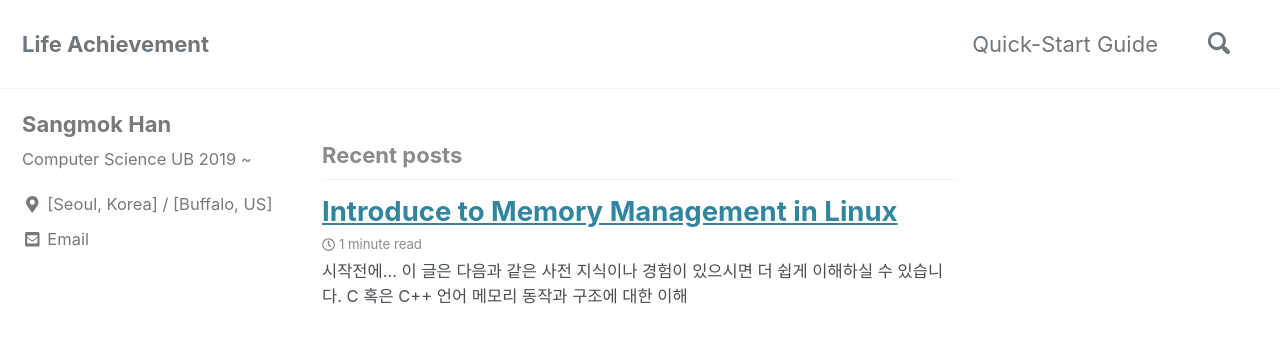
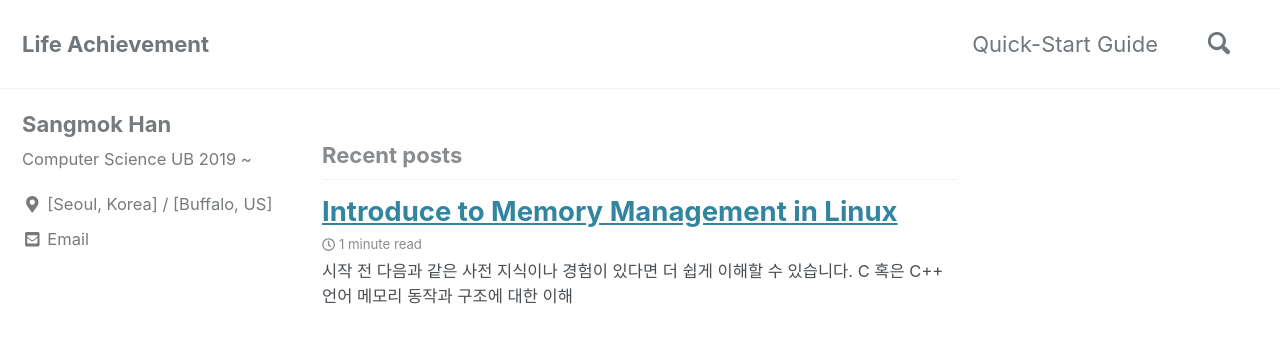
Before and after one commit to Nochiski/Nochiski.github.io, a Jekyll site: the page built from index.html, in a window 1280 px wide and 900 px high. Shown: the top 343 px of the window. Built offline with Jekyll 4.4.1, drawn with Linux system fonts in a browser that asks for light colours; cached includes are drawn as plain includes; nearby versions of some CDN libraries; the list of posts is cut into pages by our own code.

Commit message:
fix typo

```diff
--- a/_posts/2019-06-02-Introduce-To-Manage-Memory-In-Linux.md
+++ b/_posts/2019-06-02-Introduce-To-Manage-Memory-In-Linux.md
@@ -4,24 +4,24 @@ title: Introduce to Memory Management in Linux
 #category: C/C++
 #tags: [C++, C, Memory]
 ---
-### 시작전에...
-이 글은 다음과 같은 사전 지식이나 경험이 있으시면 더 쉽게 이해하실 수 있습니다.
+### 시작 전
+다음과 같은 사전 지식이나 경험이 있다면 더 쉽게 이해할 수 있습니다.
   * C 혹은 C++ 언어
   * 메모리 동작과 구조에 대한 이해
 
 ---
 ### 메모리란?
- 메모리란 프로그래밍에서의 변수(variable)와 함수(function) 혹은 메서드(method)를 저장하는 공간입니다. 특히 C에서는 포인터(pointer)와 참조(reference)를 통해 저장된 공간의 주소를 알 수 있습니다. 프로그래머가 프로그램에서 시스템 함수를 통해 운영체제(이하 OS)에 메모리를 요청하면, 그 뒤 OS는 할당할 수 있는 메모리를 프로그램에게 허락합니다. 이후 프로그램은 변수를 표준할당자를 통해 할당받은 메모리에 저장합니다.
+ 메모리란 프로그래밍에서의 변수(variable)와 함수(function) 혹은 메서드(method)를 저장하는 공간입니다. 특히 C에서는 포인터(pointer)와 참조(reference)를 통해 저장된 공간의 주소를 알 수 있습니다. 프로그래머가 프로그램에 시스템 함수를 통해 운영체제(이하 OS)에 메모리를 요청하면, 그 뒤 OS는 할당할 수 있는 메모리를 프로그램에게 허락합니다. 이후 프로그램은 변수를 표준할당자를 통해 할당받은 메모리에 저장합니다.
 
 ---
 
 ### 유닉스 시스템에서의 동적 할당
- 유닉스 시스템의 표준 메모리 할당자는 두가지 기능을 지원합니다. 첫번째는 프로그래머의 요청에 따라 메모리를 할당(allocate)하고, 두번째는 할당된 메모리를 사용하지않을경우 해제(release)해주는것입니다.
+ 유닉스 시스템의 표준 메모리 할당자는 두 가지 기능을 지원합니다. 첫 번째는 프로그래머의 요청에 따라 메모리를 할당(allocate)하고, 두 번째는 할당된 메모리를 사용하지 않으면 해제(release)해주는 것입니다.
 
 ---
 
-### 표준 동적 할당방법
- 다음과같은 3가지 타입의 동적할당자를 제공합니다.
+### 표준 동적 할당 방법
+ 다음과 같은 3가지 타입의 동적할당자를 제공합니다.
 ~~~cpp
 void *malloc(size_t size);
 ~~~
@@ -30,7 +30,7 @@ size만큼의 메모리를 힙(heap)에 할당하고, 할당받은 메모리의
 ~~~cpp
 void *calloc(size_t nmemb, size_t size);
 ~~~
-nmemb * size 만큼의 힙에 메모리를 할당하고, 할당된 변수의 값을 0으로 지정합니다.
+nmemb * size만큼의 힙에 메모리를 할당하고, 할당된 변수의 값을 0으로 지정합니다.
 
 ~~~cpp
 void *realloc(void *ptr, size_t size);
@@ -54,7 +54,7 @@ free()를 사용해 힙 영역에 할당된 메모리를 해제합니다.
  이것을 자유리스트(Free List) 또는 자유체인(Free Chain)이라고 부릅니다. 위의 예시는 64바이트의 블록을 요청할때 4096만큼의 메모리를 얻어온 후,64바이트를 저장하는 메모리블록을 64개 생성한 모습입니다.<br>
 
  ![freelist2](https://drive.google.com/uc?id=1T_e4Xd6bunHMDwJcLregzRv9D83WISga)
- 이 메모리블록들은 메모리가 할당되면 연결리스트에서 삭제(remove)되며, 메모리가 해제된 후에 다시 연결리스트로 편입(append)됩니다. 동적할당자가 호출될때, 이 자유리스트에 적절하게 남은 공간이 존재하는 한, 새로 메모리를 OS에서 할당받지 않고 연결리스트에서 미리 할당받은 메모리를 얻어옵니다.
+ 이 메모리블록들은 메모리가 할당되면 연결리스트에서 삭제(remove)되며, 메모리가 해제된 후에 다시 연결리스트로 편입(append)됩니다. 동적할당자가 호출될 때, 이 자유리스트에 적절하게 남은 공간이 존재하는 한, 새로 메모리를 OS에서 할당받지 않고 연결리스트에서 미리 할당받은 메모리를 얻어옵니다.
 
  ![freearray](https://drive.google.com/uc?id=11_toSH5thB4_BP4PZUZ6rXuuh6LG_Z8E)
 
```
Also changed, not shown: other parts of _posts/2019-06-02-Introduce-To-Manage-Memory-In-Linux.md (+3 -3 lines).
